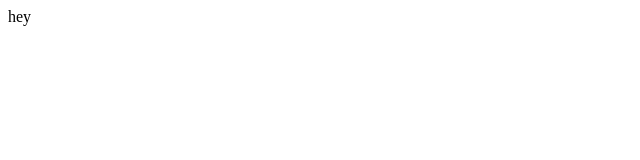
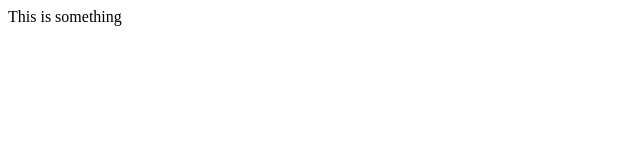
Before and after one commit to montezbroughton/gitwatch, a plain HTML site: page index.html in a window 1280 px wide. Shown: the whole page, without its empty margins (0-640 px from the left). Drawn offline with Linux system fonts and the light colour scheme.

Commit message:
Update index.html

```diff
--- a/index.html
+++ b/index.html
@@ -1 +1,3 @@
-<div>hey</div>
+<html>
+  <span>This is something</span>
+</html>
```
